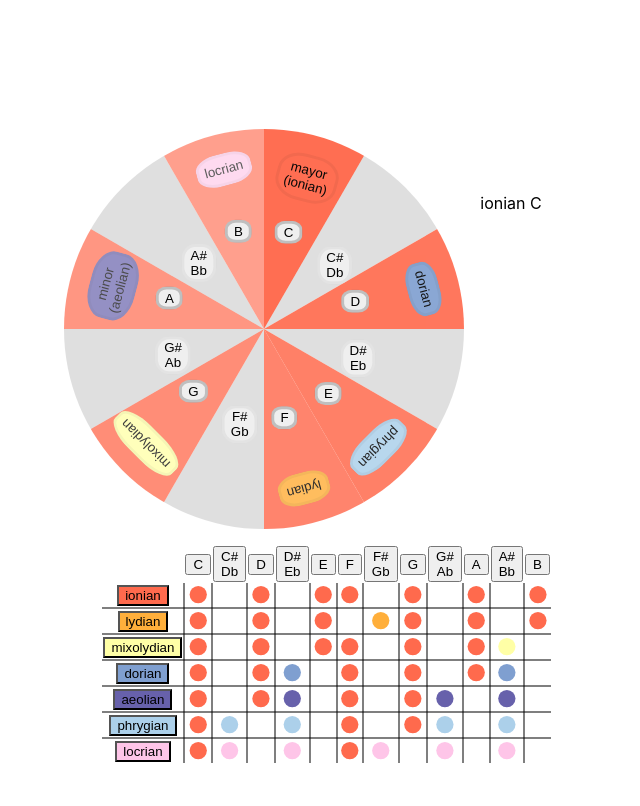
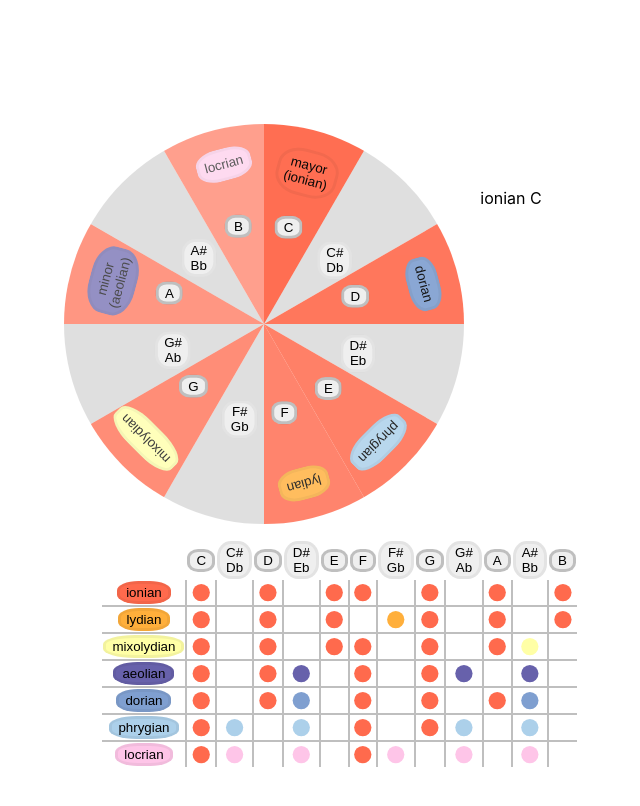
Before and after one commit to istng/music-theory-web, a React (Create React App) app: page / in a window 1280 px wide. Shown: the top 806 px of the page, without its empty margins (337-977 px from the left). Built offline with nearby package versions, Linux system fonts and the light colour scheme.

Commit message:
add color and styling to tables modes and notes buttons

```diff
--- a/src/components/modes_table.js
+++ b/src/components/modes_table.js
@@ -47,17 +47,17 @@ export class ModesTable extends React.Component {
           american: ['B'],
         }
       ],
-      modesNames: ['ionian', 'lydian', 'mixolydian', 'dorian', 'aeolian', 'phrygian', 'locrian'],
+      modesNames: ['ionian', 'lydian', 'mixolydian', 'aeolian', 'dorian', 'phrygian', 'locrian'],
       mainNote: 'C',
       mainMode: 'ionian',
-      currentMainIntervals: classicModes.find(mode => mode.name === 'ionian').intervals,
+      mainIntervals: classicModes.find(mode => mode.name === 'ionian').intervals,
     };
   }
 
   changeMainMode(modeName) {
     this.setState({
       mainMode: modeName,
-      currentMainIntervals: classicModes.find(mode => mode.name === modeName).intervals,
+      mainIntervals: classicModes.find(mode => mode.name === modeName).intervals,
     });
   }
 
@@ -101,7 +101,7 @@ export class ModesTable extends React.Component {
 
   renderModeRow(modeName) {
     let intervals = classicModes.find(mode => mode.name === modeName).intervals;
-    let equalIntervals = exclusiveAndArray(intervals, this.state.currentMainIntervals);
+    let equalIntervals = exclusiveAndArray(intervals, this.state.mainIntervals);
     const currentModeColor = classicModes.find(mode => mode.name === modeName).color;
     const mainModeColor = classicModes.find(mode => mode.name === this.state.mainMode).color;
     return (
@@ -149,9 +149,13 @@ export class ModesTable extends React.Component {
               <tr>
                 <th>  </th>
                 { this.state.notes.map((note, index) => {
+                  let buttonClassName = 'modes-table-note-button';
+                  if (this.state.mainIntervals[index]) {
+                    buttonClassName += ' colored-note-button';
+                  }
                   return (
                     <th>
-                      <button className='modes-table-note-button' onClick={() => this.changeMainNote(note, index)}>
+                      <button className={buttonClassName} onClick={() => this.changeMainNote(note, index)}>
                         { this.renderNote(note.american) }
                       </button>
                     </th>
--- a/src/styles/modes_table.scss
+++ b/src/styles/modes_table.scss
@@ -35,7 +35,7 @@
   }
 
   table td {
-    border: 2px solid rgba(0,0,0,.5);
+    border: 0.13em solid rgba(191,191,191,1);
   }
   table tr:first-child td {
     border-top: 0;
@@ -52,7 +52,7 @@
 }
 
 .circle-container {
-    display:flex;
+  display:flex;
   align-items: center;
   justify-content: center;
 }
@@ -69,3 +69,20 @@
   width: 1.2em;
   text-align: center;
 }
+
+.modes-table-mode-button {
+  cursor: pointer;
+  border-radius: 40%;
+  border: 0.25em solid rgba(0,0,0,.05);
+  background-color: rgba(255,255,255,1);
+}
+
+.modes-table-note-button {
+  cursor: pointer;
+  border-radius: 40%;
+  border: 0.25em solid rgba(0,0,0,.05);
+}
+
+.colored-note-button {
+  border: 0.25em solid rgba(0,0,0,.2);
+}
```
